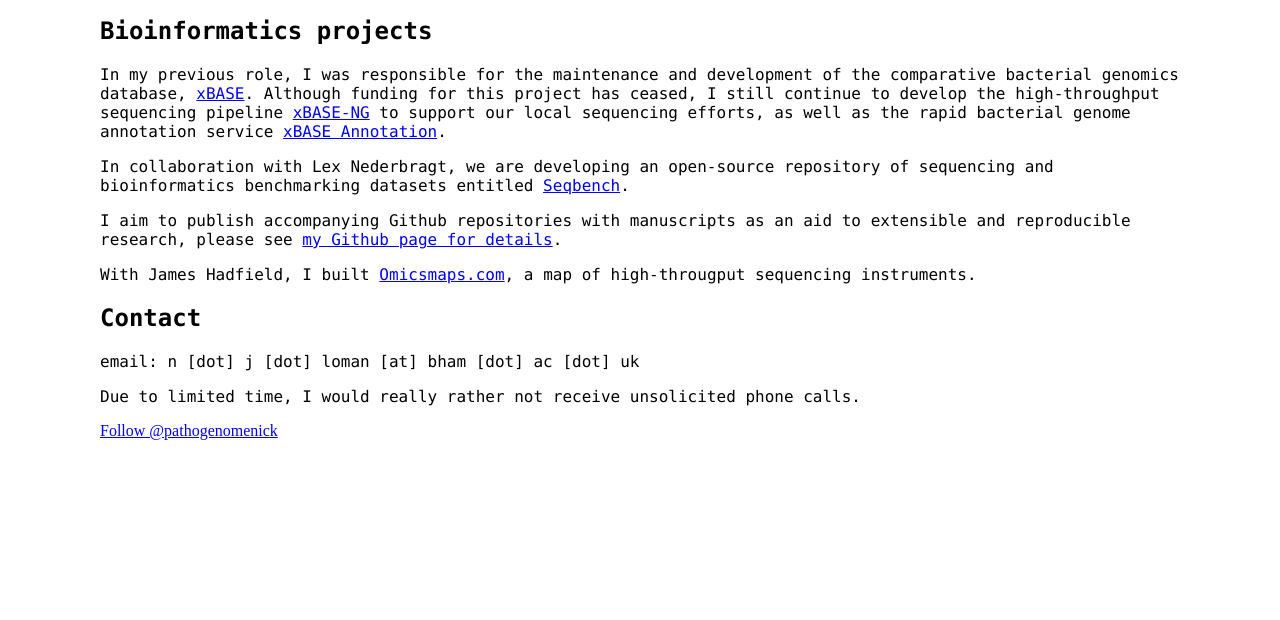
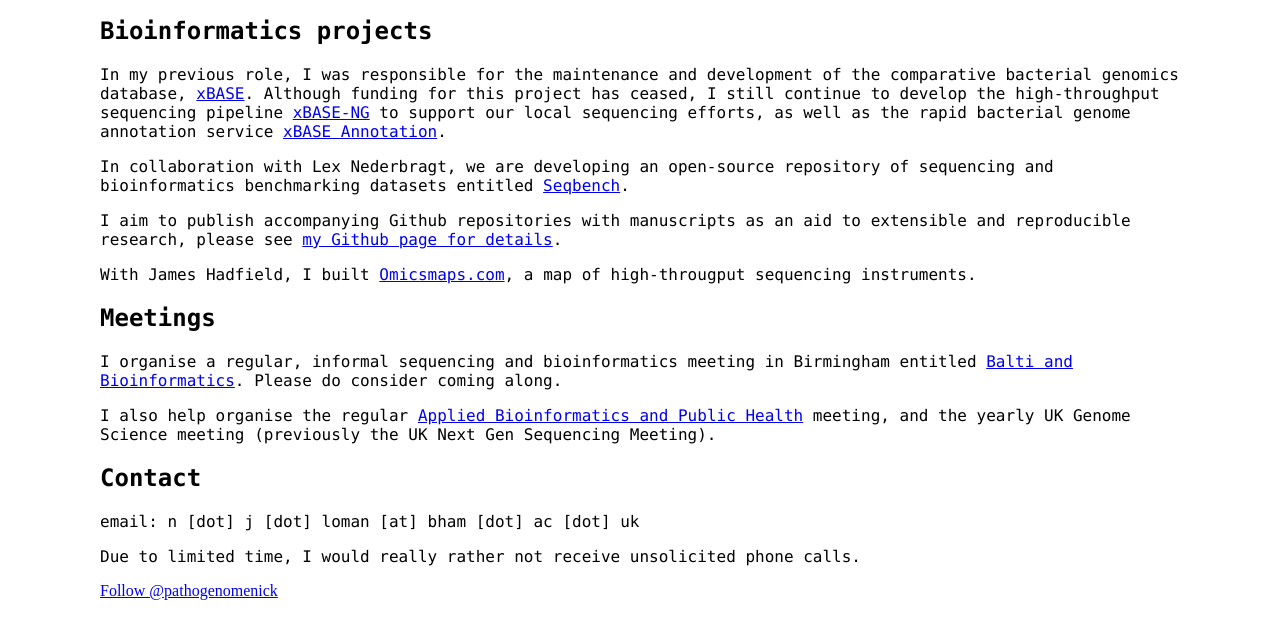
Before and after one commit to nickloman/clinicogenomics, a plain HTML site: page index.html in a window 1280 px wide. Shown: the part 1246-1866 px from the top of the page. Before the commit the page ends 1706 px from the top, so only its background shows below. Drawn offline with nearby package versions, Linux system fonts and the light colour scheme; no server answers.

Commit message:
meetings

```diff
--- a/index.html
+++ b/index.html
@@ -101,6 +101,12 @@ $(document).ready(function() {
 
 		<p>With James Hadfield, I built <a href="http://omicsmaps.com/">Omicsmaps.com</a>, a map of high-througput sequencing instruments.</p>
 
+		<h2>Meetings</h2>
+
+		<p>I organise a regular, informal sequencing and bioinformatics meeting in Birmingham entitled <a href="http://pathogenomics.bham.ac.uk/blog/tag/balti-and-bioinformatics/">Balti and Bioinformatics</a>. Please do consider coming along.</p>
+
+		<p>I also help organise the regular <a href="https://registration.hinxton.wellcome.ac.uk/display_info.asp?id=313">Applied Bioinformatics and Public Health</a> meeting, and the yearly UK Genome Science meeting (previously the UK Next Gen Sequencing Meeting).</p>
+
 		<h2>Contact</h2>
 
 		<p>
```
